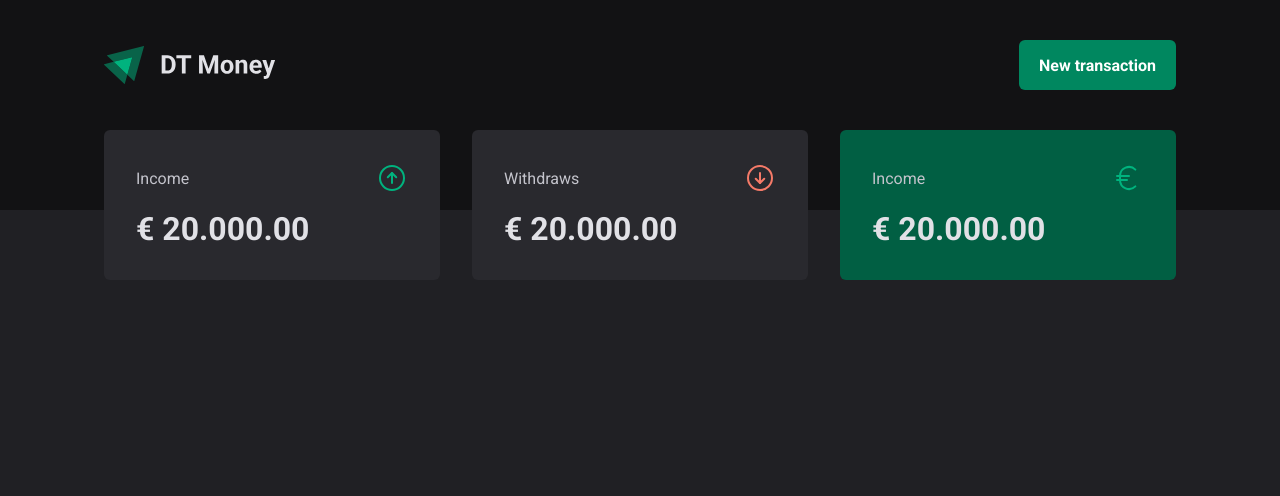
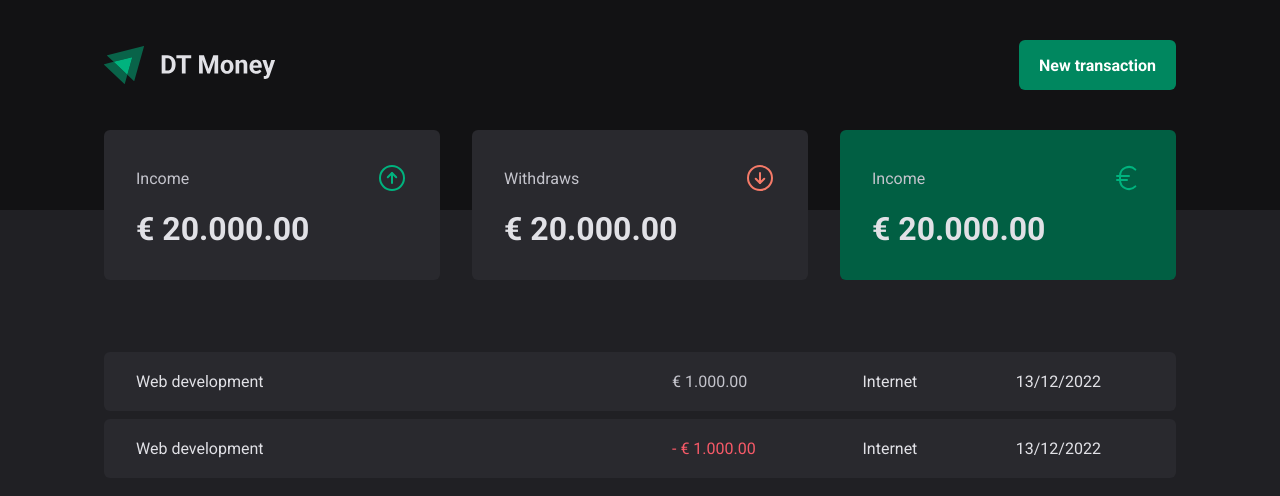
Before and after one commit to diebraga/dt-money, a React (Vite) app: page / in a window 1280 px wide. Shown: the top 496 px of the page. Built offline with nearby package versions, Linux system fonts and the light colour scheme.

Commit message:
tables style

```diff
--- a/src/pages/Trasactions/index.tsx
+++ b/src/pages/Trasactions/index.tsx
@@ -1,3 +1,4 @@
+import styled from "styled-components";
 import { Header } from "../../Components/Header";
 import { Summary } from "../../Components/Summary";
 
@@ -6,6 +7,71 @@ export function Transactions() {
     <>
       <Header />
       <Summary />
+
+      <TrasanctionsContainer>
+        <TrasanctionsTable>
+          <tbody>
+            <tr>
+              <td width={'50%'}>Web development</td>
+              <td>
+                <PriceHighlight variant="income">
+                  € 1.000.00
+                </PriceHighlight>
+              </td>
+              <td>Internet</td>
+              <td>13/12/2022</td>
+            </tr>
+            <tr>
+              <td width={'50%'}>Web development</td>
+              <td>
+                <PriceHighlight variant="outcome">
+                  - € 1.000.00
+                </PriceHighlight>
+              </td>
+              <td>Internet</td>
+              <td>13/12/2022</td>
+            </tr>
+          </tbody>
+        </TrasanctionsTable>
+      </TrasanctionsContainer>
     </>
   )
 }
+
+const TrasanctionsContainer = styled.main`
+  width: 100%;
+  max-width: 1120px;
+  margin: 4rem auto 0;
+  padding: 0 1.5rem;
+`
+
+const TrasanctionsTable = styled.table`
+  width: 100%;
+  border-collapse: separate;
+  border-spacing: 0 0.5rem;
+
+  /* margin-top: 1.5rem; */
+
+  td {
+    padding: 1.25rem 2rem;
+    background: ${p => p.theme["gray-700"]};
+
+    &:first-child {
+      border-top-left-radius: 6px;
+      border-bottom-left-radius: 6px;
+    }
+
+    &:last-child {
+      border-top-right-radius: 6px;
+      border-bottom-right-radius: 6px;
+    }
+  }
+`
+
+interface PriceHighlight {
+  variant: 'income' | 'outcome'
+}
+
+const PriceHighlight = styled.span<PriceHighlight>`
+  color: ${p => p.variant === 'income' ? p.theme["gray-300"] : p.theme["red-300"]}
+`
```
